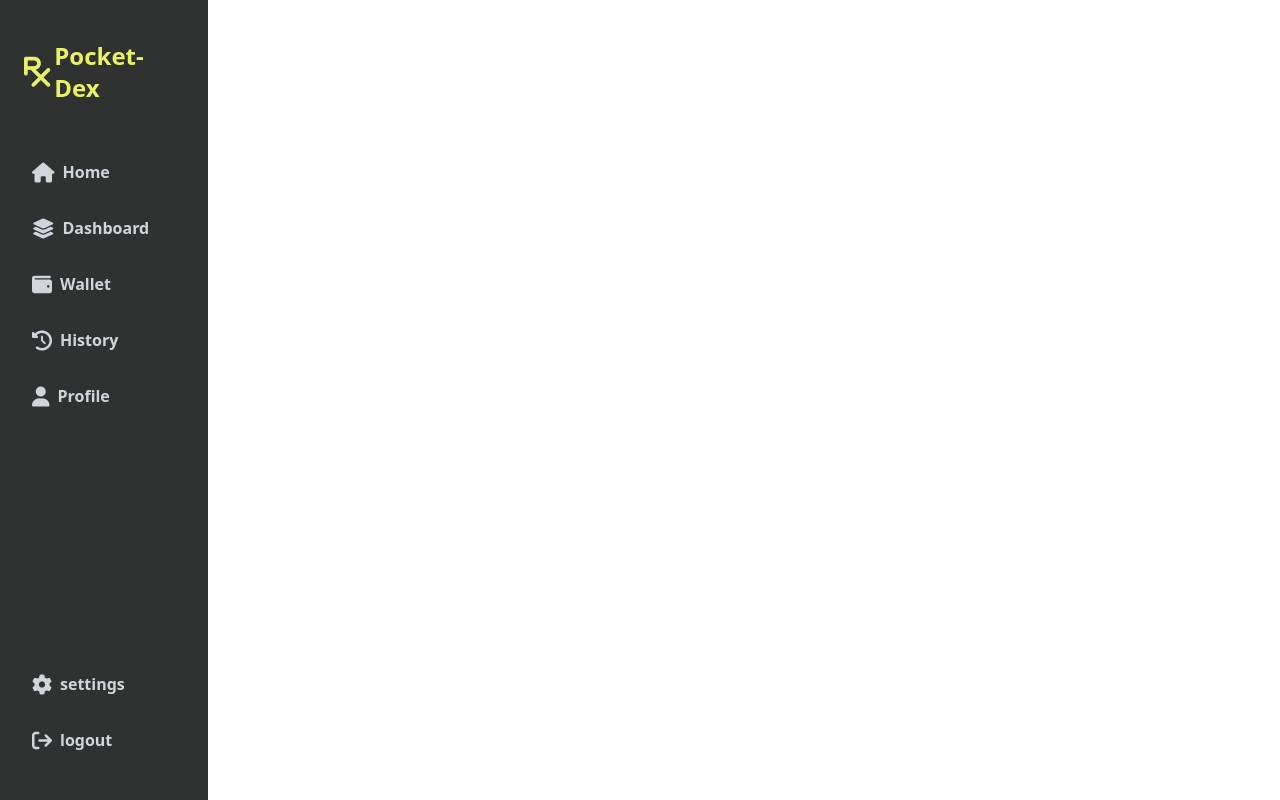
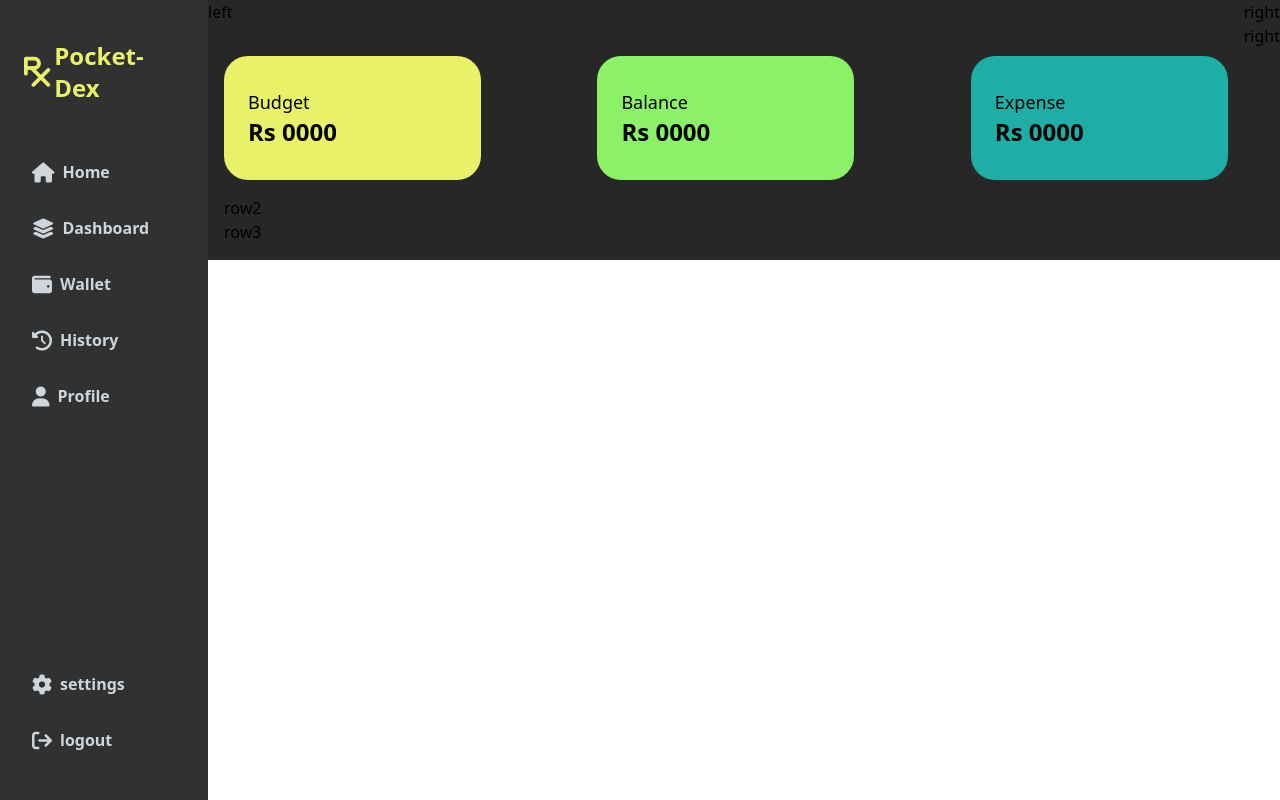
Before and after one commit to RehanChalana/Pocket-Dex, a website: page src/sidebar.html in a window 1280 px wide. Drawn offline with Linux system fonts and the light colour scheme.

Commit message:
designed row-1

```diff
--- a/src/sidebar.html
+++ b/src/sidebar.html
@@ -23,6 +23,64 @@
             <div class="logout px-2 mb-4 py-2 inline-flex items-center gap-2 font-semibold"><i class="fa-solid fa-arrow-right-from-bracket fa-lg"></i>logout</div>
         </div>
     </div>
+
+    <div class="main">
+        <div class="main-header flex justify-between w-full">
+            <div class="m-header-l">
+                left
+            </div>
+            <div class="m-header-r">
+                right
+            </div>
+        </div>
+
+        <div class="main-body flex">
+            <div class="m-body-center flex-1 p-4">
+                <div class="m-b-c-row1 flex py-4 justify-between">
+                    <div class="row1-budget rounded-lg">
+                        <div class="row1-budget-text text-lg">
+                            Budget
+                        </div>
+                        <div class="row1-budget-amount text-2xl font-semibold">
+                            Rs 0000
+                        </div>
+                    </div>
+
+                    <div class="row1-balance">
+                        <div class="row1-balance-text text-lg">
+                            Balance
+                        </div>
+                        <div class="row1-balance-amount text-2xl font-semibold">
+                            Rs 0000
+                        </div>
+                    </div>
+
+                    <div class="row1-expense">
+                        <div class="row1-expense-text text-lg">
+                            Expense
+                        </div>
+
+                        <div class="row1-expense-amount text-2xl font-semibold">
+                            Rs 0000
+                        </div>
+                    </div>
+                </div>
+
+
+                <div class="m-b-c-row2">
+                    row2
+                </div>
+                <div class="m-b-c-row3">
+                    row3
+                </div>
+            </div>
+
+            <div class="m-body-right ">
+                right
+            </div>
+        </div>
+    </div>
+
 </body>
 <script src="https://kit.fontawesome.com/0010a0ae9f.js" crossorigin="anonymous"></script>
 </html>
--- a/src/temp.css
+++ b/src/temp.css
@@ -15,3 +15,29 @@
     color: #000;
     border-radius: 0.5rem;
 }
+
+.main {
+    margin-left:208px ;
+    background-color: #272727;
+}
+
+.row1-balance,.row1-budget,.row1-expense{
+    padding-right: 144px;
+    padding-left: 24px;
+    padding-top: 2rem;
+    padding-bottom: 2rem;
+    border-radius: 1.5rem;
+}
+
+.row1-budget{
+    background-color: #E8F167;
+
+}
+
+.row1-balance {
+    background-color: #8BF167;
+}
+
+.row1-expense{
+    background-color: #1DAFA6;
+}
```
